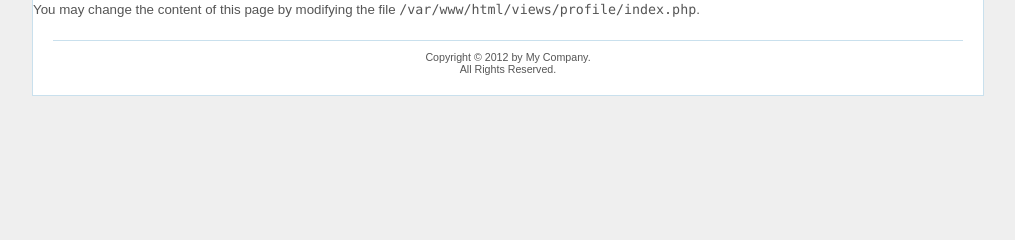
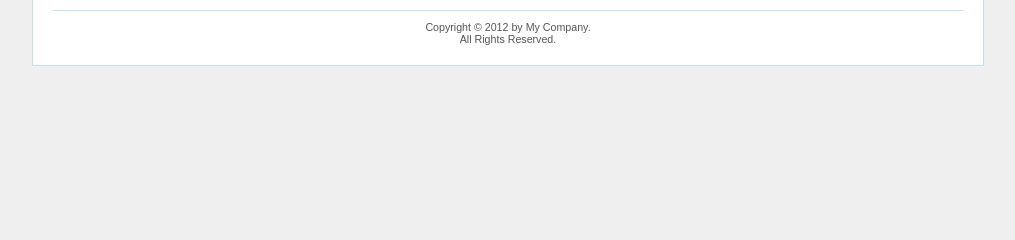
Before and after one commit to andreydiveev/stalker, a Yii app: the page made by views/profile/index.php in a window 1280 px wide. Shown: the part 147-387 px from the top of the page, without its empty margins (132-1147 px from the left). Run offline with PHP 8.4 and a stand-in for Yii, Linux system fonts and the light colour scheme; the template is opened without the code that fills it, so the values that code supplies are empty; some libraries are stand-ins or nearby versions.

Commit message:
modified profile,removed excess text

```diff
--- a/components/WebUser.php
+++ b/components/WebUser.php
@@ -47,7 +47,7 @@ class WebUser extends CWebUser
 
         return $user->squad;
     }
-    public function getLavel(){
+    public function getLevel(){
         if(Yii::app()->user->isGuest){
             return false;
         }
--- a/views/profile/index.php
+++ b/views/profile/index.php
@@ -15,7 +15,3 @@ $this->breadcrumbs=array(
 опыт: <?php echo Yii::app()->user->getExpo(); ?><br/>
 фраги: <?php echo Yii::app()->user->getFrag(); ?><br/>
 общее время игры: <?php echo Yii::app()->user->getTotalTime(); ?><br/>
-<p>
-	You may change the content of this page by modifying
-	the file <tt><?php echo __FILE__; ?></tt>.
-</p>
```
